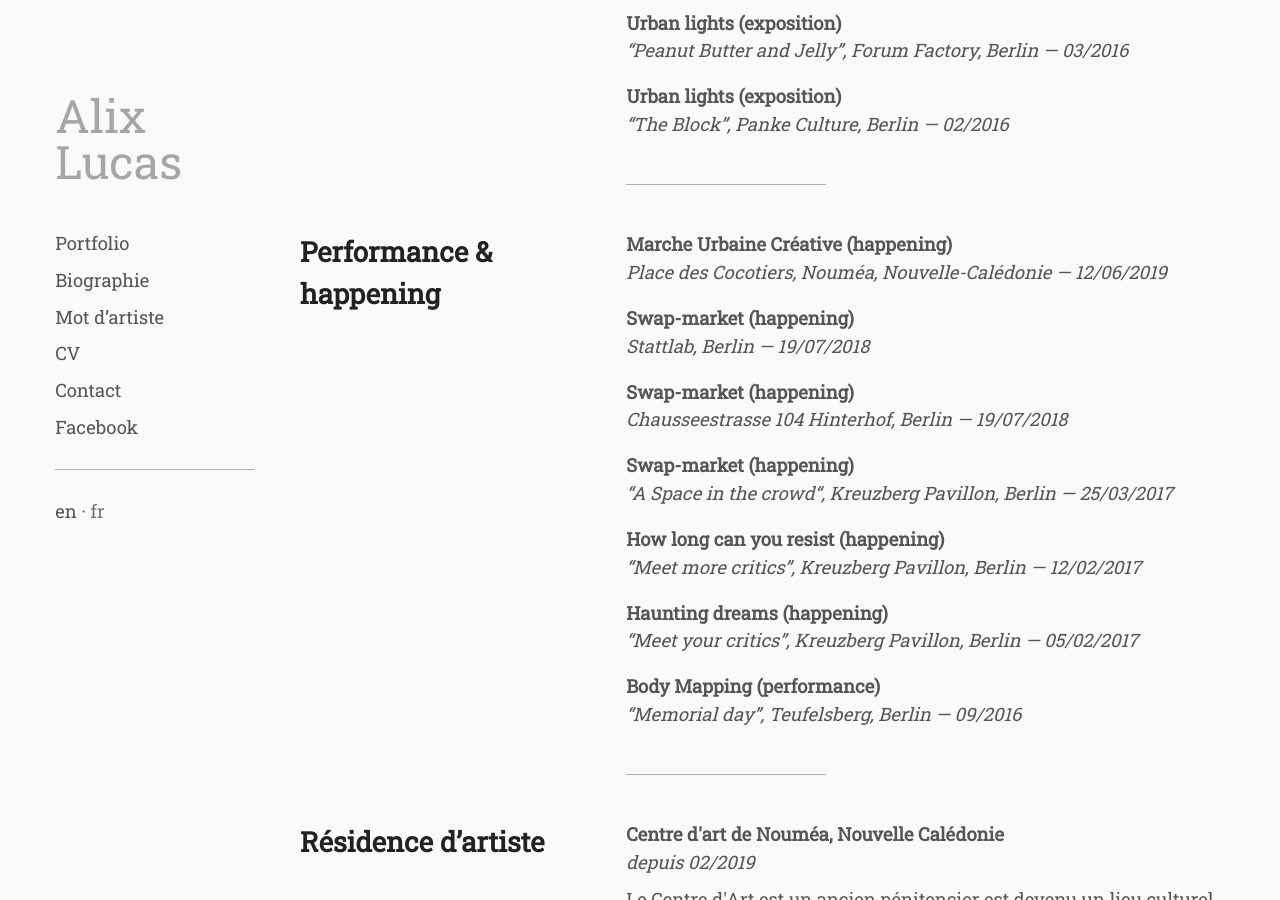
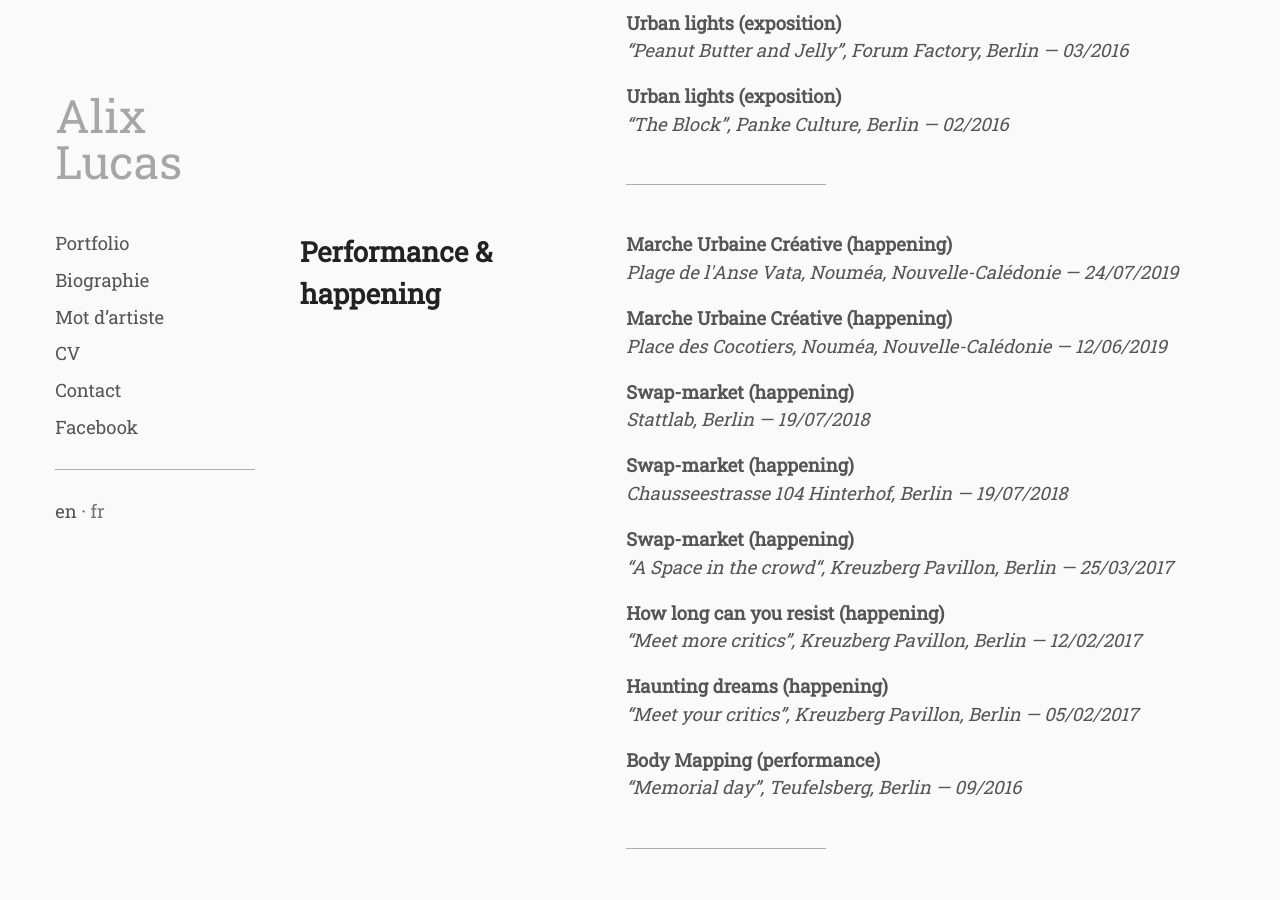
Before and after one commit to whyalix/alixlucas, a Jekyll site: the page built from pages/fr/resume.html, in a window 1280 px wide and 900 px high, scrolled down 974 px. Built offline with Jekyll 4.4.1, drawn with Linux system fonts in a browser that asks for light colours.

Commit message:
Update happenings.yml

```diff
--- a/_data/fr/happenings.yml
+++ b/_data/fr/happenings.yml
@@ -1,3 +1,6 @@
+- primary: "Marche Urbaine Créative (happening)"
+  secondary: Plage de l'Anse Vata, Nouméa, Nouvelle-Calédonie — 24/07/2019
+
 - primary: "Marche Urbaine Créative (happening)"
   secondary: Place des Cocotiers, Nouméa, Nouvelle-Calédonie — 12/06/2019
 
```
